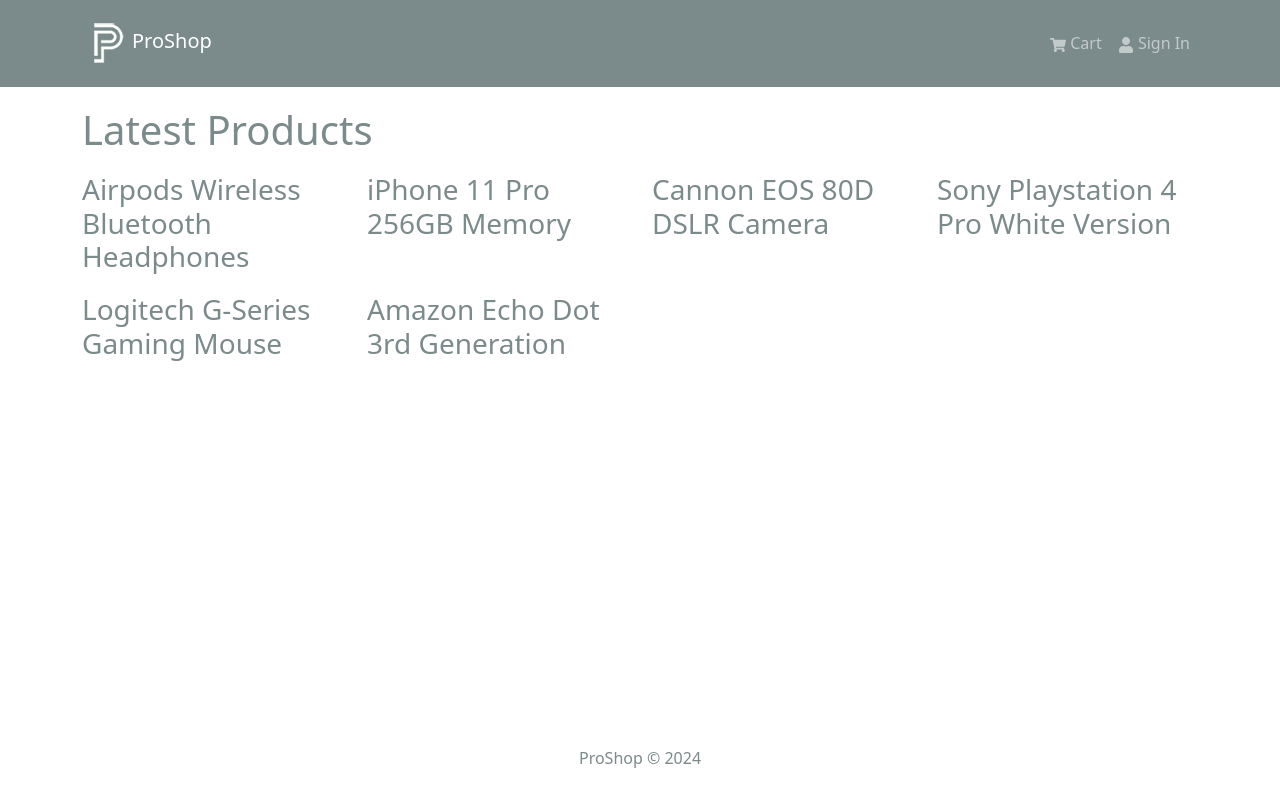
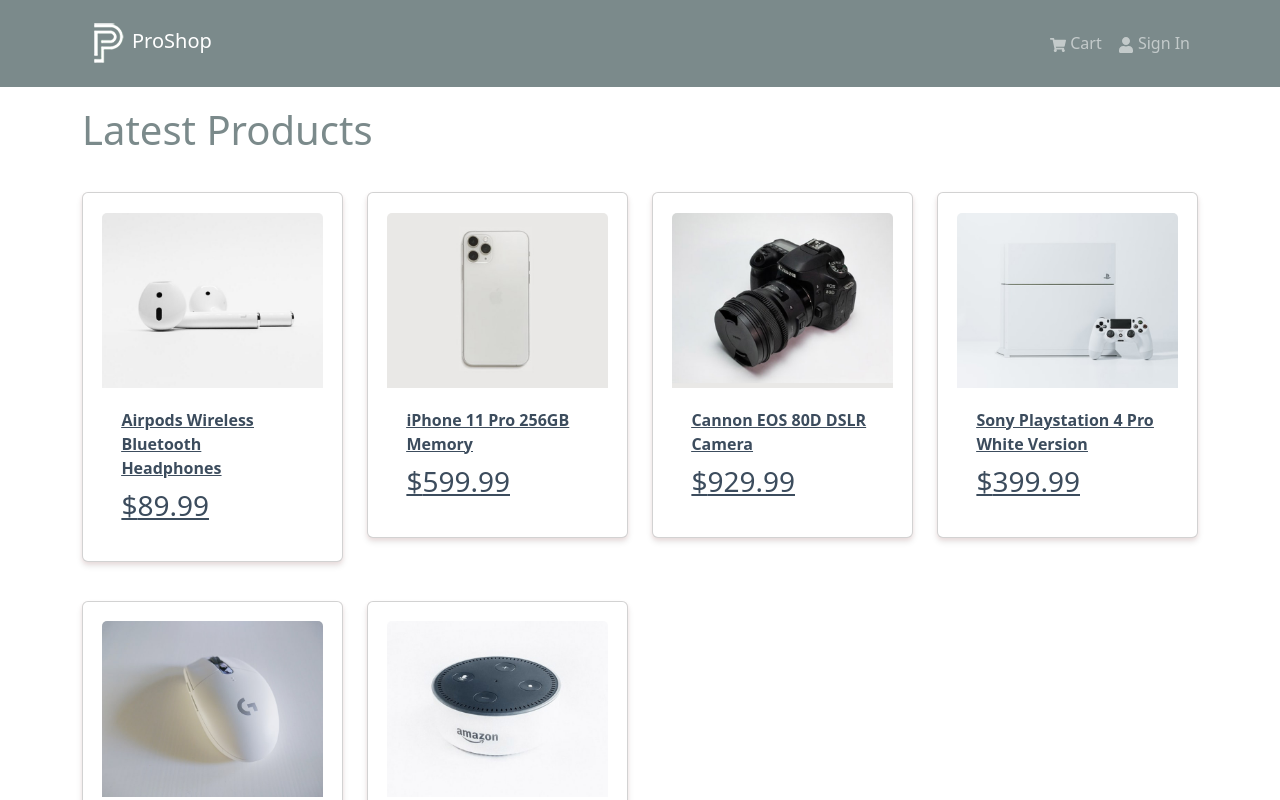
Before and after one commit to AhmedElyacoubiForJ/proshop, a React (Create React App) app in the folder frontend/: page / in a window 1280 px wide. Shown: the top 800 px of the page. Built offline with nearby package versions, Linux system fonts and the light colour scheme.

Commit message:
products listing

```diff
--- a/frontend/src/App.js
+++ b/frontend/src/App.js
@@ -13,7 +13,7 @@
         </Container>
       </main>
       <Footer />
-      </>
+    </>
   );
 };
 
--- /dev/null
+++ b/frontend/src/components/Product.jsx
@@ -0,0 +1,21 @@
+import { Card } from "react-bootstrap";
+
+const Product = ({ product }) => {
+  return (
+    <Card className="my-3 p-3 rounded">
+      <a href={`/product/${product._id}`}>
+        <Card.Img src={product.image} variant="top" />
+        <Card.Body>
+          <a href={`/product/${product._id}`}>
+            <Card.Title as="div">
+              <strong>{product.name}</strong>
+            </Card.Title>
+          </a>
+          <Card.Text as="h3">${product.price}</Card.Text>
+        </Card.Body>
+      </a>
+    </Card>
+  );
+};
+
+export default Product;
--- a/frontend/src/screens/HomeScreen.jsx
+++ b/frontend/src/screens/HomeScreen.jsx
@@ -1,19 +1,20 @@
 import { Row, Col } from "react-bootstrap";
-import products from '../products'
+import products from "../products";
+import Product from "../components/Product";
 
 const HomeScreen = () => {
   return (
     <>
       <h1>Latest Products</h1>
       <Row>
-        {products.map(product => (
+        {products.map((product) => (
           <Col key={product._id} sm={12} md={6} lg={4} xl={3}>
-                <h3>{product.name}</h3>
+            <Product product={product} />
           </Col>
         ))}
       </Row>
     </>
-)
+  );
 };
 
 export default HomeScreen;
```
Lines whose indentation alone changed are shown as unchanged.
